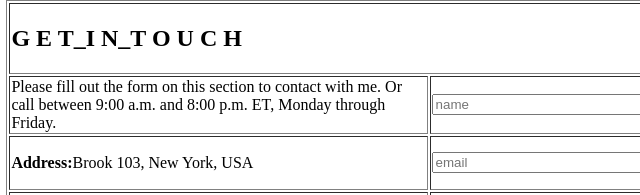
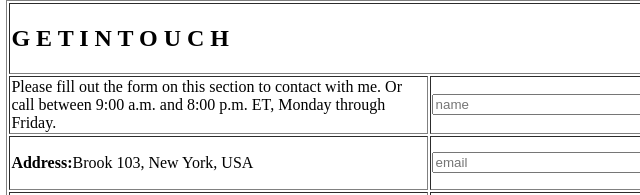
Before and after one commit to rudra2609-06/Rudra-Project-2, a plain HTML site: page index.html in a window 1280 px wide. Shown: the part 2961-3156 px from the top of the page, 128-768 px from the left. Drawn offline with Linux system fonts and the light colour scheme.

Commit message:
Update index.html

```diff
--- a/index.html
+++ b/index.html
@@ -198,7 +198,7 @@
 			<table border="" width="80%" align="center">
                 <tr>
                     <th align="left" colspan="2">
-                        <h2>G E T_I N_T O U C H</h2>
+                        <h2>G E T I N T O U C H</h2>
                     </th>
                 </tr>
                 <tr>
```
